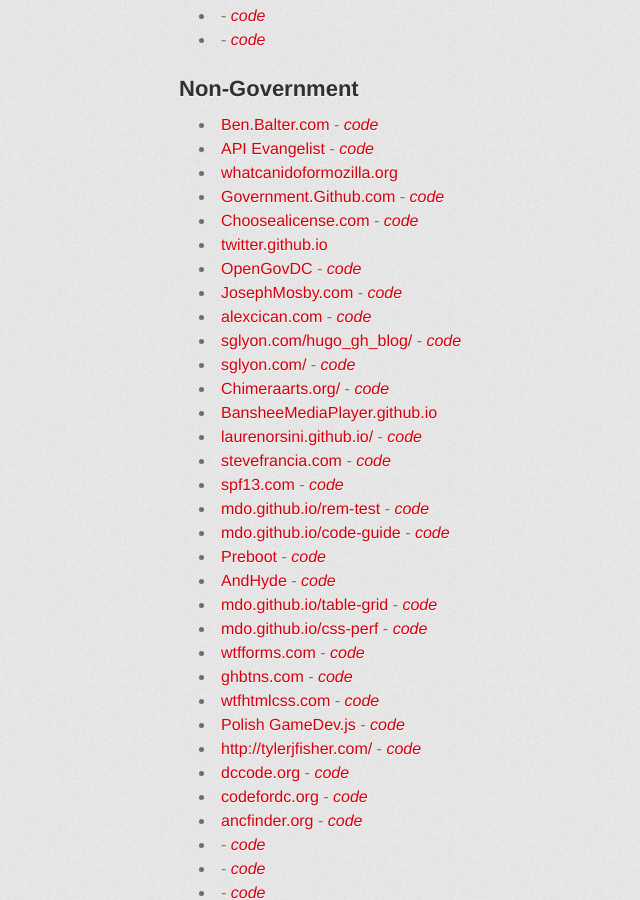
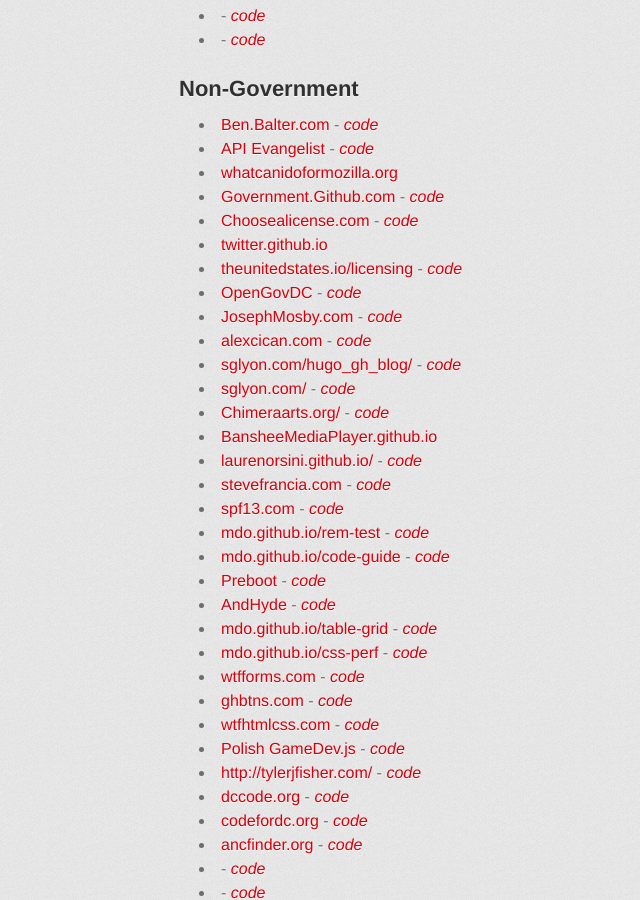
Before and after one commit to GSA/Open-Data-Collaboration-Sandbox, a Jekyll site: the page built from website_examples.md, in a window 1280 px wide and 900 px high, scrolled down 598 px. Shown: the whole window, without its empty margins (151-791 px from the left). Built offline with Jekyll 4.4.1, drawn with Linux system fonts in a browser that asks for light colours; some web fonts are replaced.

Commit message:
added public domain licensing doc

```diff
--- a/website_examples.md
+++ b/website_examples.md
@@ -33,6 +33,7 @@
 * [Government.Github.com](https://government.github.com/) - *[code](https://github.com/github/government.github.com)*
 * [Choosealicense.com](http://choosealicense.com/) - *[code](https://github.com/github/choosealicense.com)*
 * [twitter.github.io](http://twitter.github.io/)
+* [theunitedstates.io/licensing](http://theunitedstates.io/licensing) - *[code](https://github.com/unitedstates/licensing)*
 * [OpenGovDC](https://developmentseed.github.io/OpenGovDC.com) - *[code](https://github.com/developmentseed/OpenGovDC.com)*
 * [JosephMosby.com](http://josephmosby.com/) - *[code](https://github.com/josephmosby/josephmosby.com)*
 * [alexcican.com](http://alexcican.com)  - *[code](https://github.com/alexcican/alexcican.github.com)*
```
